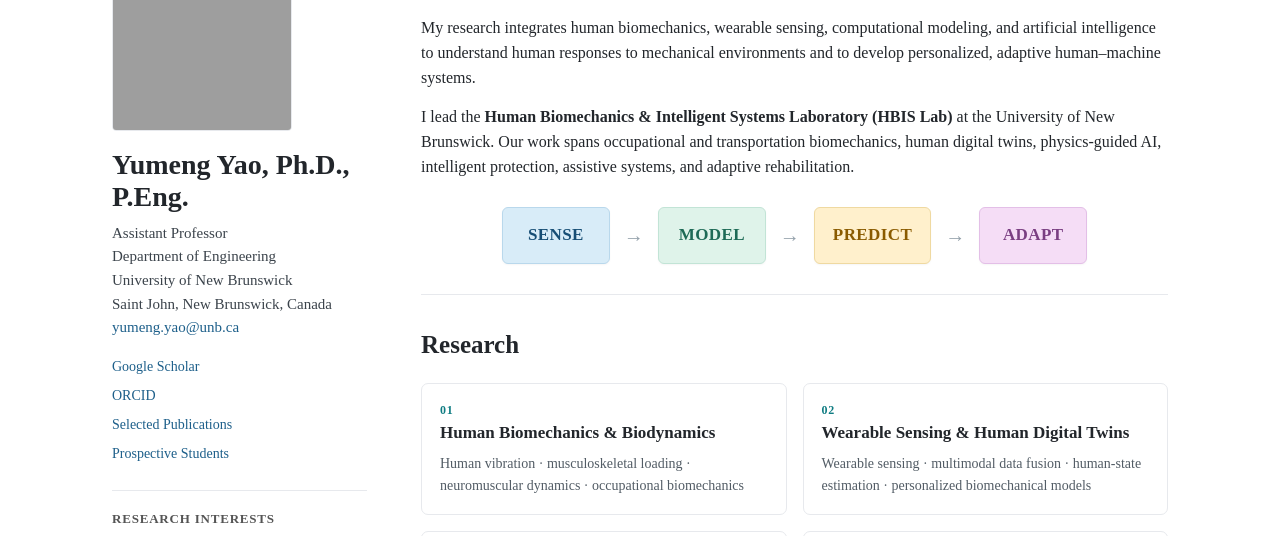
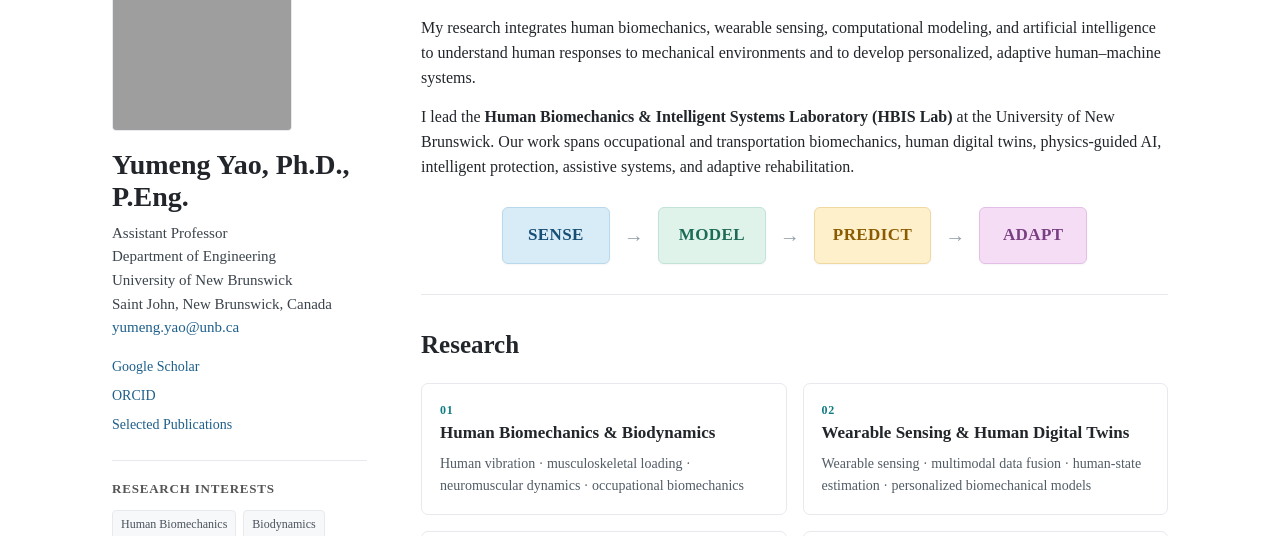
Before and after one commit to yumyao/yumyao.github.io, a plain HTML site: page HBISLab.html in a window 1280 px wide. Shown: the part 189-725 px from the top of the page. Drawn offline with Linux system fonts and the light colour scheme; grey boxes are pictures that could not be loaded.

Commit message:
Update HBISLab.html

```diff
--- a/HBISLab.html
+++ b/HBISLab.html
@@ -404,8 +404,7 @@
         <a href="https://scholar.google.com/citations?hl=en&user=UzP8YzoAAAAJ" target="_blank" rel="noopener">Google Scholar</a>
         <a href="https://orcid.org/0000-0003-2105-2494" target="_blank" rel="noopener">ORCID</a>
         <a href="#publications">Selected Publications</a>
-        <a href="GraduateApplication.html">Prospective Students</a>
-      </div>
+             </div>
 
       <div class="interests">
         <h4>Research Interests</h4>
```
